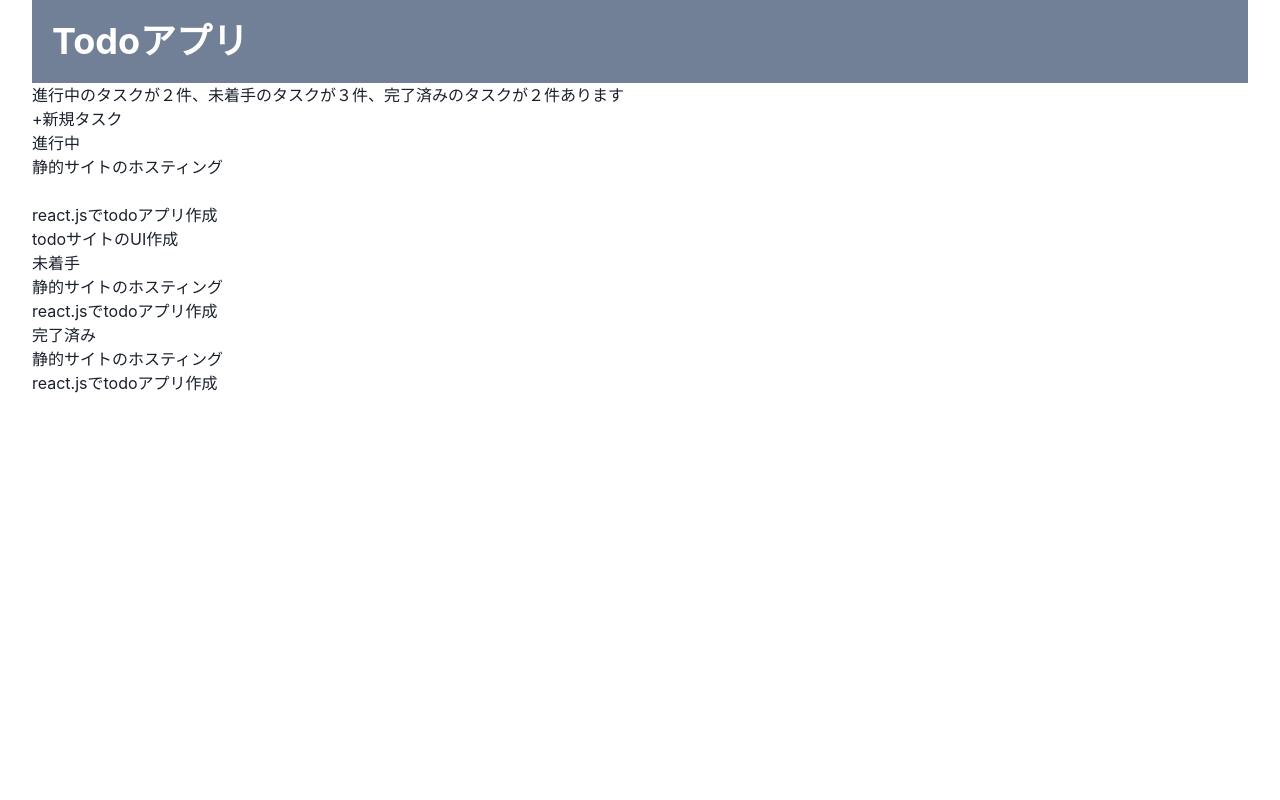
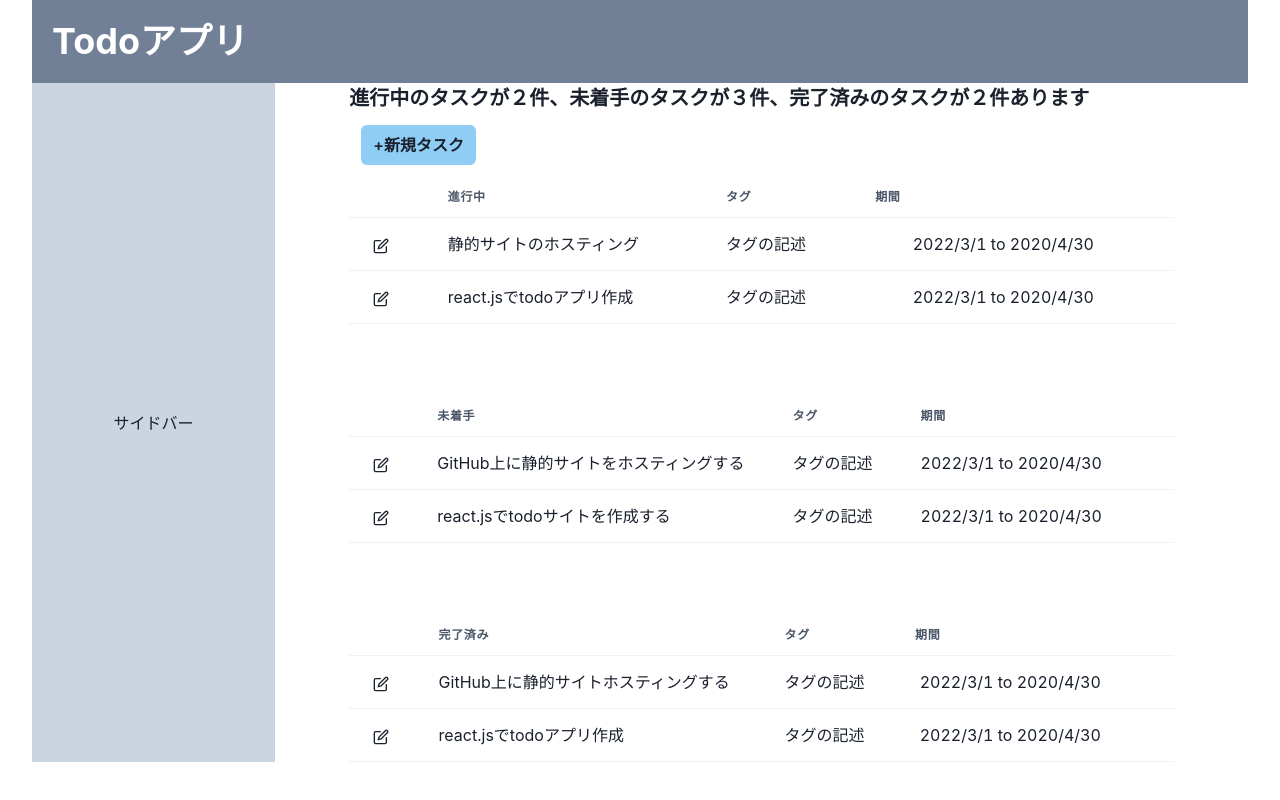
Before and after one commit to if-mentor/next_todo_team_4, a Next.js app: page / in a window 1280 px wide. Built offline with nearby package versions, Linux system fonts and the light colour scheme.

Commit message:
#2/topページの記述

```diff
--- a/pages/Top.jsx
+++ b/pages/Top.jsx
@@ -1,35 +1,150 @@
+import { EditIcon, PhoneIcon } from "@chakra-ui/icons";
+import {
+  Box,
+  Button,
+  Center,
+  Flex,
+  Square,
+  Table,
+  TableCaption,
+  TableContainer,
+  Tbody,
+  Td,
+  Text,
+  Tfoot,
+  Th,
+  Thead,
+  Tr,
+} from "@chakra-ui/react";
 import Link from "next/link";
 import React from "react";
 
 function top() {
   return (
     <div>
-      <div>
-        進行中のタスクが２件、未着手のタスクが３件、完了済みのタスクが２件あります
-      </div>
-      <button>
-        <Link href="#">+新規タスク</Link>
-      </button>
-
-      <div className="title">
-        <h2>進行中</h2>
-        <div className="doingTask">静的サイトのホスティング</div>
-        <button></button>
-        <div className="doingTask">react.jsでtodoアプリ作成</div>
-        <div className="doingTask3">todoサイトのUI作成</div>
-      </div>
-
-      <div className="title">
-        <h2>未着手</h2>
-        <div className="unStartedTask">静的サイトのホスティング</div>
-        <div className="unStartedTask">react.jsでtodoアプリ作成</div>
-      </div>
-
-      <div className="title">
-        <h2>完了済み</h2>
-        <div className="doneTask">静的サイトのホスティング</div>
-        <div className="doneTask">react.jsでtodoアプリ作成</div>
-      </div>
+      <Flex>
+        <Center w="20%" bg="gray.300">
+          <Text>サイドバー</Text>
+        </Center>
+        <Square w="80%" bg="white" size="100%">
+          <Text>
+            <Box fontSize="20px" fontWeight="bold">
+              進行中のタスクが２件、未着手のタスクが３件、完了済みのタスクが２件あります
+            </Box>
+            <Button bg="blue.200" p={{ base: 3 }} m={{ base: 3 }}>
+              <Link href="#">+新規タスク</Link>
+            </Button>
+            <TableContainer>
+              <Table variant="simple">
+                <Thead>
+                  <Tr>
+                    <Th></Th>
+                    <Th>進行中</Th>
+                    <Th>タグ</Th>
+                    <Th>期間</Th>
+                    <Th></Th>
+                  </Tr>
+                </Thead>
+                <Tbody>
+                  <Tr>
+                    <Td>
+                      <EditIcon />
+                    </Td>
+                    <Td>静的サイトのホスティング</Td>
+                    <Td>タグの記述</Td>
+                    <Td isNumeric>2022/3/1 to 2020/4/30</Td>
+                    <Td />
+                  </Tr>
+                  <Tr>
+                    <Td>
+                      <EditIcon />
+                    </Td>
+                    <Td>react.jsでtodoアプリ作成</Td>
+                    <Td>タグの記述 </Td>
+                    <Td isNumeric>2022/3/1 to 2020/4/30</Td>
+                    <Td />
+                  </Tr>
+                </Tbody>
+                <Tfoot></Tfoot>
+              </Table>
+            </TableContainer>
+            <br />
+            <br />
+            <br />
+            <TableContainer>
+              <Table variant="simple">
+                <Thead>
+                  <Tr>
+                    <Th />
+                    <Th>未着手</Th>
+                    <Th>タグ</Th>
+                    <Th>期間</Th>
+                    <Th />
+                  </Tr>
+                </Thead>
+                <Tbody>
+                  <Tr>
+                    <Td>
+                      <EditIcon />
+                    </Td>
+                    <Td>GitHub上に静的サイトをホスティングする</Td>
+                    <Td>タグの記述</Td>
+                    <Td isNumeric>2022/3/1 to 2020/4/30</Td>
+                    <Td />
+                  </Tr>
+                  <Tr>
+                    <Td>
+                      <EditIcon />
+                    </Td>
+                    <Td>react.jsでtodoサイトを作成する</Td>
+                    <Td>タグの記述 </Td>
+                    <Td isNumeric>2022/3/1 to 2020/4/30</Td>
+                    <Td />
+                  </Tr>
+                </Tbody>
+                <Tfoot></Tfoot>
+              </Table>
+            </TableContainer>
+            <br />
+            <br />
+            <br />
+            <TableContainer>
+              <Table variant="simple">
+                <Thead>
+                  <Tr>
+                    <Th />
+                    <Th>完了済み</Th>
+                    <Th>タグ</Th>
+                    <Th>期間</Th>
+                    <Th />
+                  </Tr>
+                </Thead>
+                <Tbody>
+                  <Tr>
+                    <Td>
+                      <EditIcon />
+                    </Td>
+                    <Td>GitHub上に静的サイトホスティングする</Td>
+                    <Td>タグの記述</Td>
+                    <Td isNumeric>2022/3/1 to 2020/4/30</Td>
+                    <Td />
+                  </Tr>
+                  <Tr>
+                    <Td>
+                      <EditIcon />
+                    </Td>
+                    <Td>react.jsでtodoアプリ作成</Td>
+                    <Td>タグの記述 </Td>
+                    <Td isNumeric>2022/3/1 to 2020/4/30</Td>
+                    <Td />
+                  </Tr>
+                </Tbody>
+                <Tfoot></Tfoot>
+              </Table>
+            </TableContainer>
+          </Text>
+        </Square>
+      </Flex>
     </div>
   );
 }
```
